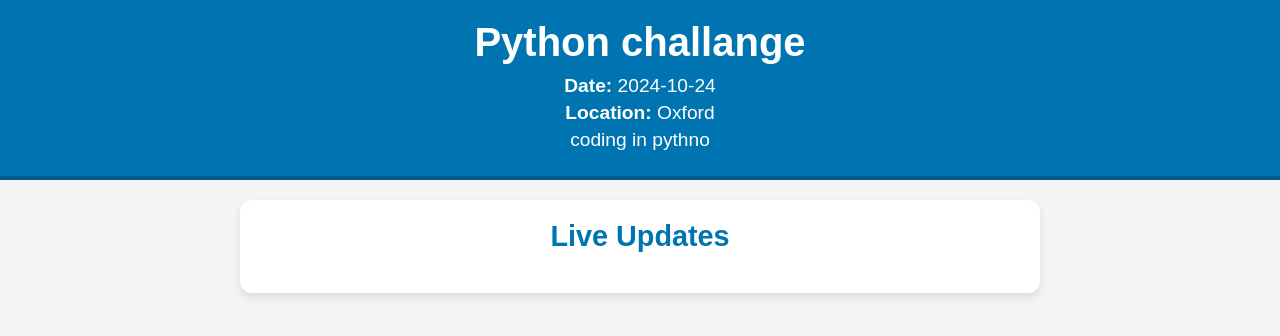
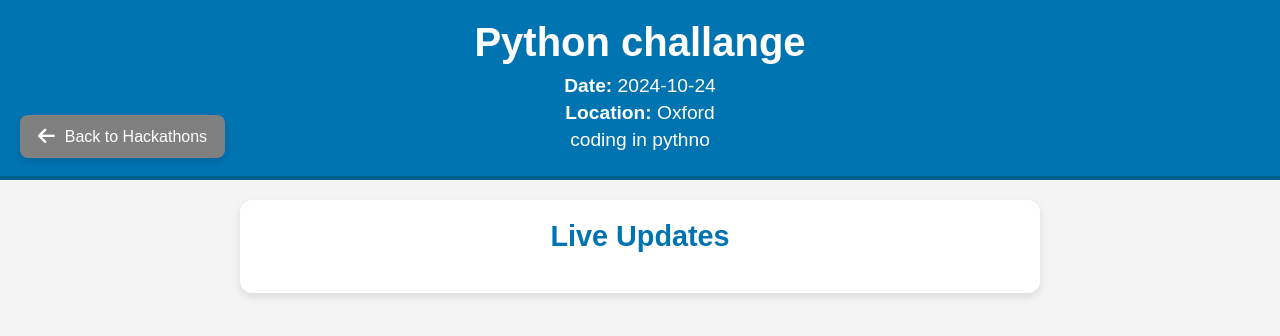
Before and after one commit to ZekiCanSarak/StartApp, a Flask app: page /hackathon/1/updates in a window 1280 px wide. Shown: the top 336 px of the page. Run offline with Flask 3, Linux system fonts and the light colour scheme; data comes from the database, SQL or seed files in the repository; both versions use the stored data as it was after the commit; some libraries are stand-ins or nearby versions.

Commit message:
added a favicon to every page that is available on the website. Also have been testing out some css for hackathon post boxes. Added a back button for the live update page. Added the links to every page on each page so it doesn't confuse any user when each time they switch between links the sidebar links change.

```diff
--- a/static/css/hack.css
+++ b/static/css/hack.css
@@ -61,7 +61,7 @@ body {
     top: 0;
     z-index: 999;
     box-shadow: 2px 0px 5px rgba(0, 0, 0, 0.1);
-    padding-top: 6rem;
+    padding-top: 5rem;
 }
 
 .sidebar ul {
@@ -105,7 +105,7 @@ body {
     box-shadow: 0px 4px 8px rgba(0, 0, 0, 0.1);
     margin-bottom: 30px;
     padding: 20px;
-    width: 100%;
+    width: 200%;
     max-width: 800px;
 }
 
--- a/static/css/updates.css
+++ b/static/css/updates.css
@@ -136,3 +136,31 @@ form#add-update-form button:active {
     font-style: italic;
     color: #666;
 }
+
+.back-button {
+    background-color: grey;
+    color: white;
+    border: none;
+    padding: 12px 18px;
+    font-size: 1rem;
+    cursor: pointer;
+    border-radius: 8px;
+    display: inline-flex;
+    align-items: center;
+    gap: 10px;
+    margin: 15px 0;
+    position: absolute;
+    top: 100px;
+    left: 20px;
+    box-shadow: 0 4px 6px rgba(0, 0, 0, 0.1);
+    transition: background-color 0.3s ease, transform 0.2s ease;
+}
+
+.back-button i {
+    font-size: 1.2rem;
+}
+
+.back-button:hover {
+    background-color: #005f8a;
+    transform: scale(1.05);
+}
--- a/static/js/updates.js
+++ b/static/js/updates.js
@@ -63,3 +63,7 @@ function fetchUpdates(hackathonId) {
 
 // Calling fetchUpdates every 10 seconds
 setInterval(() => fetchUpdates(hackathonId), 10000);
+
+function goBack() {
+    window.location.href = "/hack"; // Redirects to the Hackathons page
+}
--- a/templates/hack.html
+++ b/templates/hack.html
@@ -9,6 +9,7 @@
     <link rel="preconnect" href="https://fonts.googleapis.com">
     <link rel="preconnect" href="https://fonts.gstatic.com" crossorigin>
     <link href="https://fonts.googleapis.com/css2?family=Montserrat:ital,wght@0,100..900;1,100..900&display=swap" rel="stylesheet">
+    <link rel="icon" type="image/png" href="{{ url_for('static', filename='favicon.png') }}">
 </head>
 <body>
     <header>
@@ -26,6 +27,7 @@
     <aside class="sidebar">
         <ul id="hackathon-sidebar">
             <li><a href="/"><i class="fas fa-rocket"></i> StartApp</a></li>
+            <li><a href="/hack"><i class="fas fa-laptop-code"></i> Hackathons</a></li>
             <li><a href="/profile"><i class="fas fa-user"></i> Profile</a></li>
             {% if active_hackathons %}
                 {% for hackathon in active_hackathons %}
--- a/templates/index.html
+++ b/templates/index.html
@@ -9,6 +9,7 @@
     <link rel="preconnect" href="https://fonts.googleapis.com">
     <link rel="preconnect" href="https://fonts.gstatic.com" crossorigin>
     <link href="https://fonts.googleapis.com/css2?family=Montserrat:ital,wght@0,100..900;1,100..900&display=swap" rel="stylesheet">
+    <link rel="icon" type="image/png" href="{{ url_for('static', filename='favicon.png') }}">
 </head>
 <body>
     <header>
@@ -86,6 +87,7 @@
         {% else %}
         <aside class="sidebar">
             <ul>
+                <li><a href="/"><i class="fas fa-rocket"></i> StartApp</a></li>
                 <li><a href="/hack"><i class="fas fa-laptop-code"></i> Hackathons</a></li>
                 <li><a href="/profile"><i class="fas fa-user"></i> Profile</a></li>
             </ul>
--- a/templates/profile.html
+++ b/templates/profile.html
@@ -9,6 +9,7 @@
     <link rel="preconnect" href="https://fonts.googleapis.com">
     <link rel="preconnect" href="https://fonts.gstatic.com" crossorigin>
     <link href="https://fonts.googleapis.com/css2?family=Montserrat:ital,wght@0,100..900;1,100..900&display=swap" rel="stylesheet">
+    <link rel="icon" type="image/png" href="{{ url_for('static', filename='favicon.png') }}">
 </head>
 <body>
     <header>
@@ -22,6 +23,7 @@
             <ul>
                 <li><a href="/"><i class="fas fa-rocket"></i> StartApp</a></li>
                 <li><a href="/hack"><i class="fas fa-laptop-code"></i> Hackathons</a></li>
+                <li><a href="/profile"><i class="fas fa-user"></i> Profile</a></li>
             </ul>
         </aside>
 
--- a/templates/updates.html
+++ b/templates/updates.html
@@ -5,6 +5,8 @@
     <meta name="viewport" content="width=device-width, initial-scale=1.0">
     <title>{{ hackathon.title }}</title>
     <link rel="stylesheet" href="{{ url_for('static', filename='css/updates.css') }}">
+    <link rel="icon" type="image/png" href="{{ url_for('static', filename='favicon.png') }}">
+    <script src="https://kit.fontawesome.com/9a4f3e2efd.js" crossorigin="anonymous"></script>
 </head>
 <body>
     <header>
@@ -12,6 +14,11 @@
         <p><strong>Date:</strong> {{ hackathon.date }}</p>
         <p><strong>Location:</strong> {{ hackathon.location }}</p>
         <p>{{ hackathon.description }}</p>
+
+        <button onclick="goBack()" class="back-button">
+            <i class="fas fa-arrow-left"></i> Back to Hackathons
+        </button>
+
     </header>
 
     <section>
```
Also changed, not shown: database.sqlite, static/favicon.png (added).
